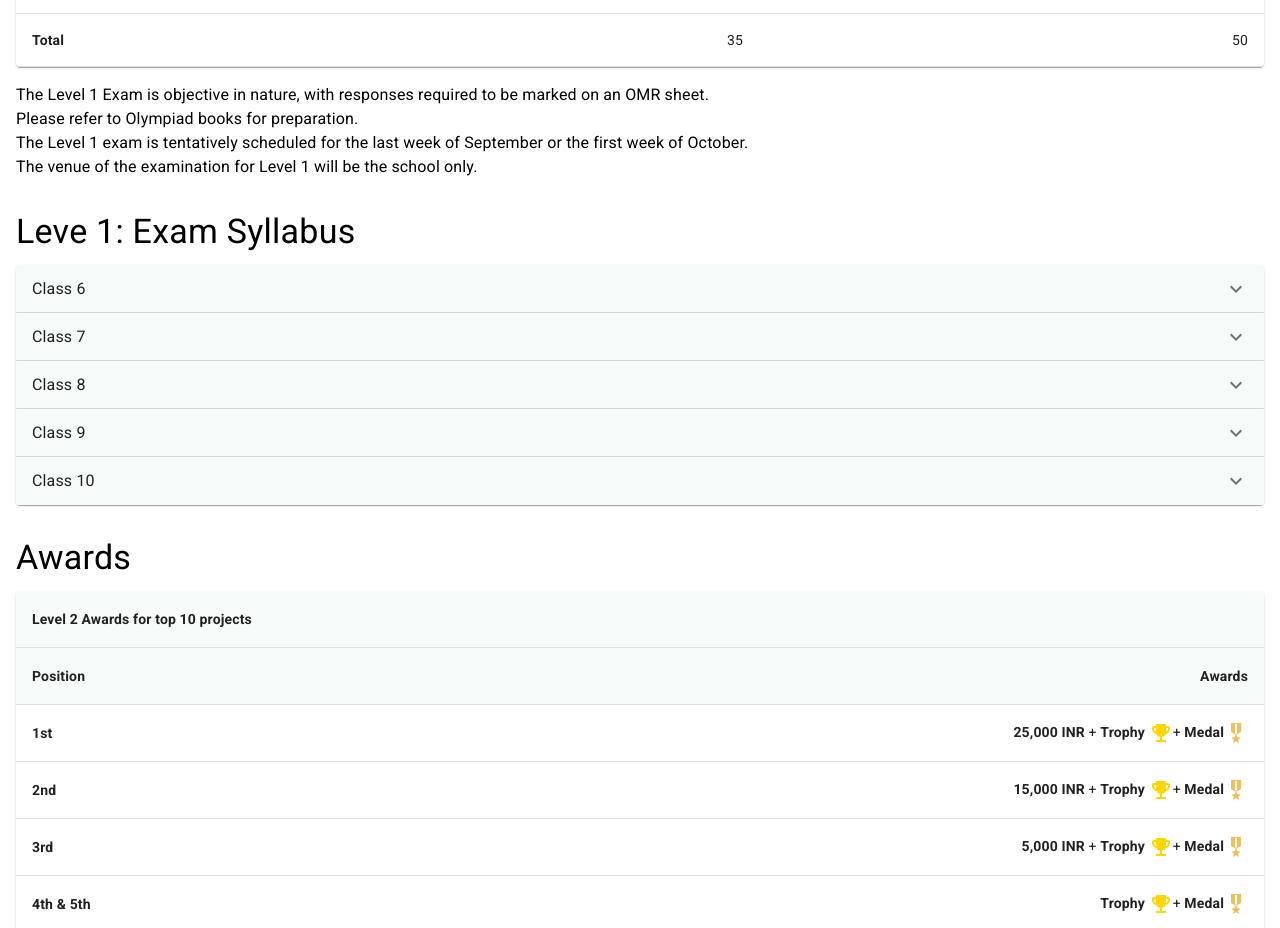
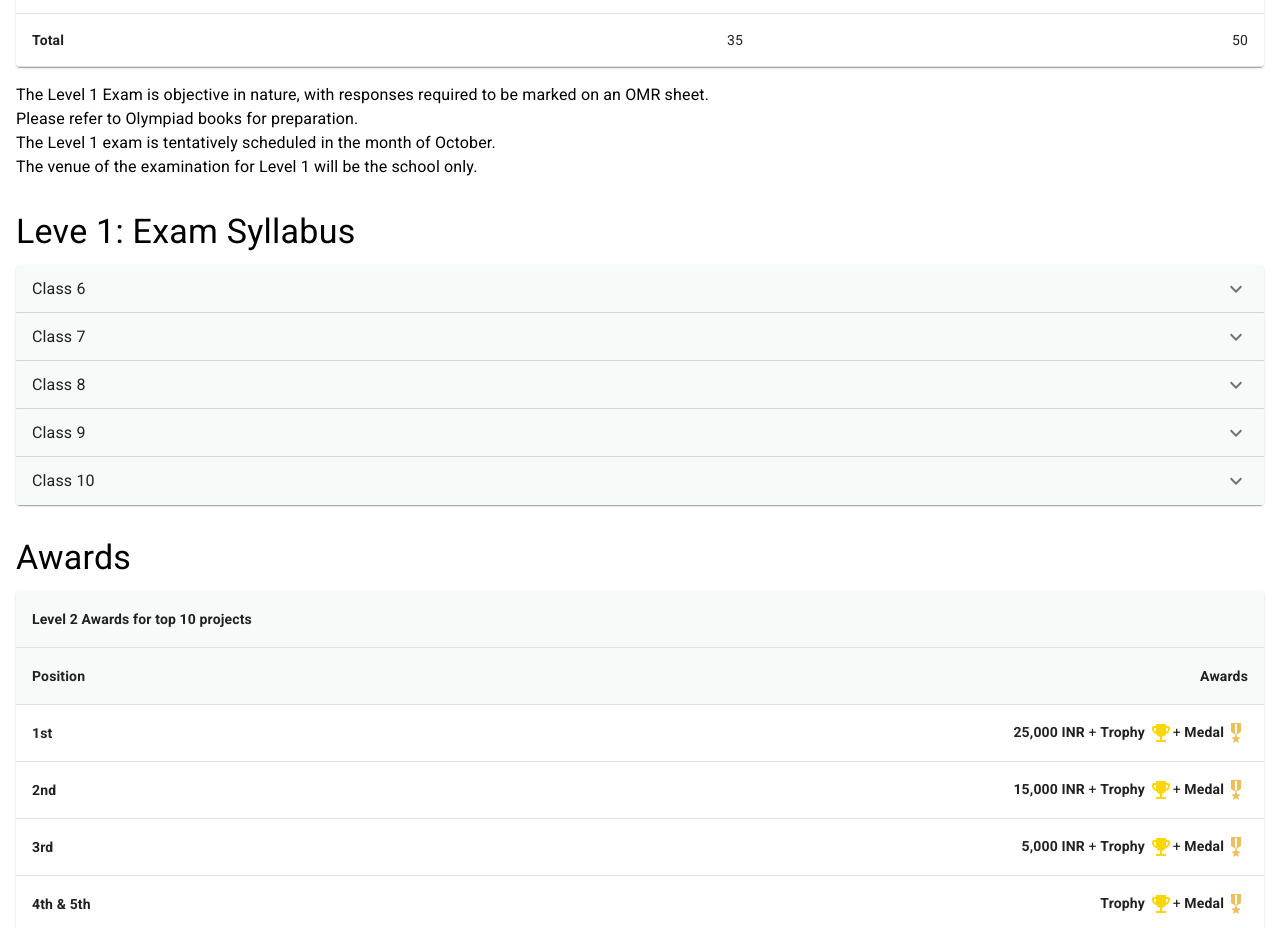
Before and after one commit to sajjanstem/sajjan-stem, a React (Create React App) app: page /exams in a window 1280 px wide. Shown: the part 1240-2168 px from the top of the page. Built offline with nearby package versions, Linux system fonts and the light colour scheme.

Commit message:
YUVA STEM

```diff
--- a/src/components/Exams/Stem.tsx
+++ b/src/components/Exams/Stem.tsx
@@ -82,7 +82,7 @@ const Stem = () => {
     <ul>
     <li>The Level 1 Exam is objective in nature, with responses required to be marked on an OMR sheet.</li>
       <li>Please refer to Olympiad books for preparation.</li>
-      <li>The Level 1 exam is tentatively scheduled for the last week of September or the first week of October.</li>
+      <li>The Level 1 exam is tentatively scheduled in the month of October.</li>
       <li>The venue of the examination for Level 1 will be the school only.</li>
     </ul>
   </Typography>
```
